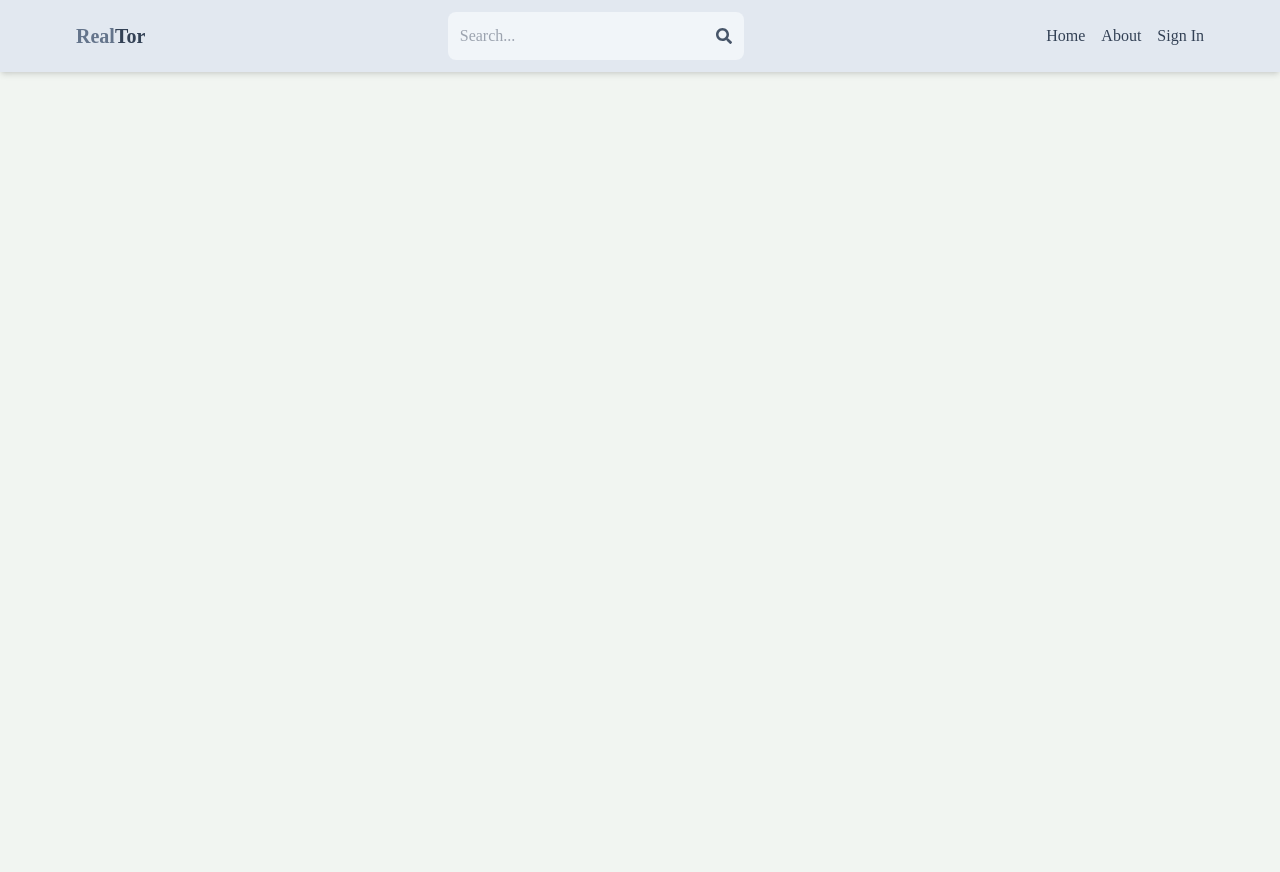
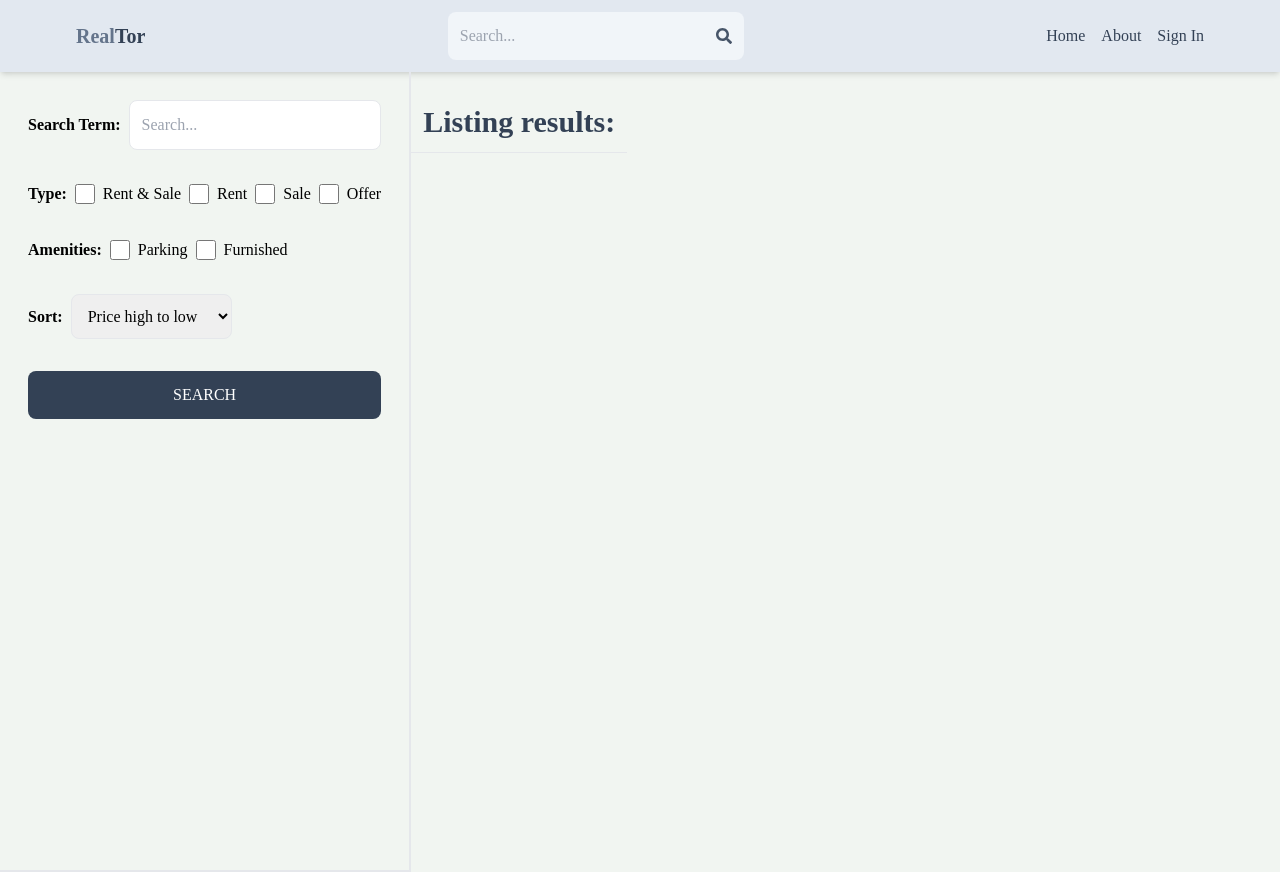
Before and after one commit to abishek-as/realtor, a React (Vite) app in the folder client/: page /search in a window 1280 px wide. Before the commit the page ends 800 px from the top, so only its background shows below. Built offline with nearby package versions, Linux system fonts and the light colour scheme; no server answers.

Commit message:
add: search page UI

```diff
--- a/client/src/App.jsx
+++ b/client/src/App.jsx
@@ -9,6 +9,7 @@
 import CreateListing from "./pages/createListing";
 import UpdateListing from "./pages/updateListing";
 import Listing from "./pages/listing";
+import Search from "./pages/search";
 
 export default function App() {
     return (
@@ -19,6 +20,7 @@
                 <Route path="/sign-in" element={<SignIn />} />
                 <Route path="/sign-up" element={<SignUp />} />
                 <Route path="/about" element={<About />} />
+                <Route path="/search" element={<Search />} />
                 <Route path="/listing/:listingId" element={<Listing />} />
                 <Route element={<PrivateRoute />}>
                     <Route path="/profile" element={<Profile />} />
--- /dev/null
+++ b/client/src/pages/search.jsx
@@ -0,0 +1,79 @@
+export default function Search() {
+    return (
+        <div className="flex flex-col md:flex-row">
+            <div className="p-7  border-b-2 md:border-r-2 md:min-h-screen">
+                <form className="flex flex-col gap-8">
+                    <div className="flex items-center gap-2">
+                        <label className="whitespace-nowrap font-semibold">
+                            Search Term:
+                        </label>
+                        <input
+                            type="text"
+                            id="searchTerm"
+                            placeholder="Search..."
+                            className="border rounded-lg p-3 w-full"
+                        />
+                    </div>
+                    <div className="flex gap-2 flex-wrap items-center">
+                        <label className="font-semibold">Type:</label>
+                        <div className="flex gap-2">
+                            <input type="checkbox" id="all" className="w-5" />
+                            <span>Rent & Sale</span>
+                        </div>
+                        <div className="flex gap-2">
+                            <input type="checkbox" id="rent" className="w-5" />
+                            <span>Rent</span>
+                        </div>
+                        <div className="flex gap-2">
+                            <input type="checkbox" id="sale" className="w-5" />
+                            <span>Sale</span>
+                        </div>
+                        <div className="flex gap-2">
+                            <input type="checkbox" id="offer" className="w-5" />
+                            <span>Offer</span>
+                        </div>
+                    </div>
+                    <div className="flex gap-2 flex-wrap items-center">
+                        <label className="font-semibold">Amenities:</label>
+                        <div className="flex gap-2">
+                            <input
+                                type="checkbox"
+                                id="parking"
+                                className="w-5"
+                            />
+                            <span>Parking</span>
+                        </div>
+                        <div className="flex gap-2">
+                            <input
+                                type="checkbox"
+                                id="furnished"
+                                className="w-5"
+                            />
+                            <span>Furnished</span>
+                        </div>
+                    </div>
+                    <div className="flex items-center gap-2">
+                        <label className="font-semibold">Sort:</label>
+                        <select
+                            id="sort_order"
+                            className="border rounded-lg p-3"
+                        >
+                            <option>Price high to low</option>
+                            <option>Price low to hight</option>
+                            <option>Latest</option>
+                            <option>Oldest</option>
+                        </select>
+                    </div>
+                    <button className="bg-slate-700 text-white p-3 rounded-lg uppercase hover:opacity-95">
+                        Search
+                    </button>
+                </form>
+            </div>
+            <div className="">
+                <h1 className="text-3xl font-semibold border-b p-3 text-slate-700 mt-5">
+                    Listing results:
+                </h1>
+            </div>
+        </div>
+    );
+}
```
